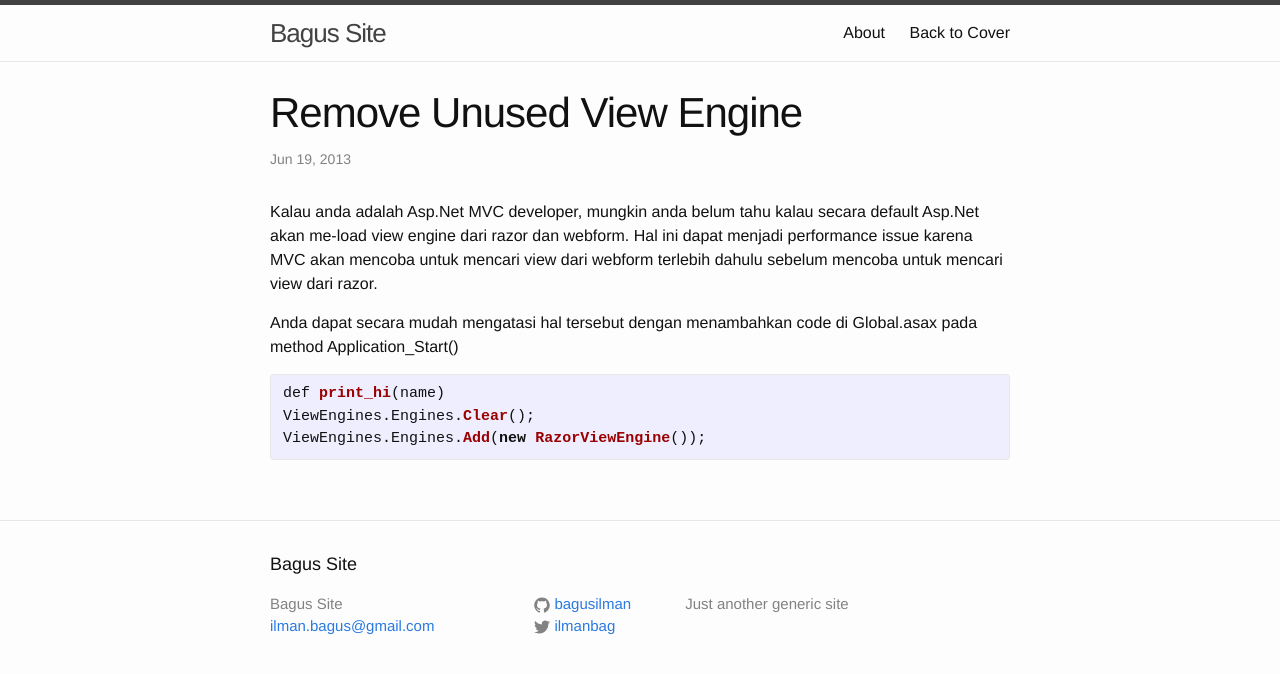
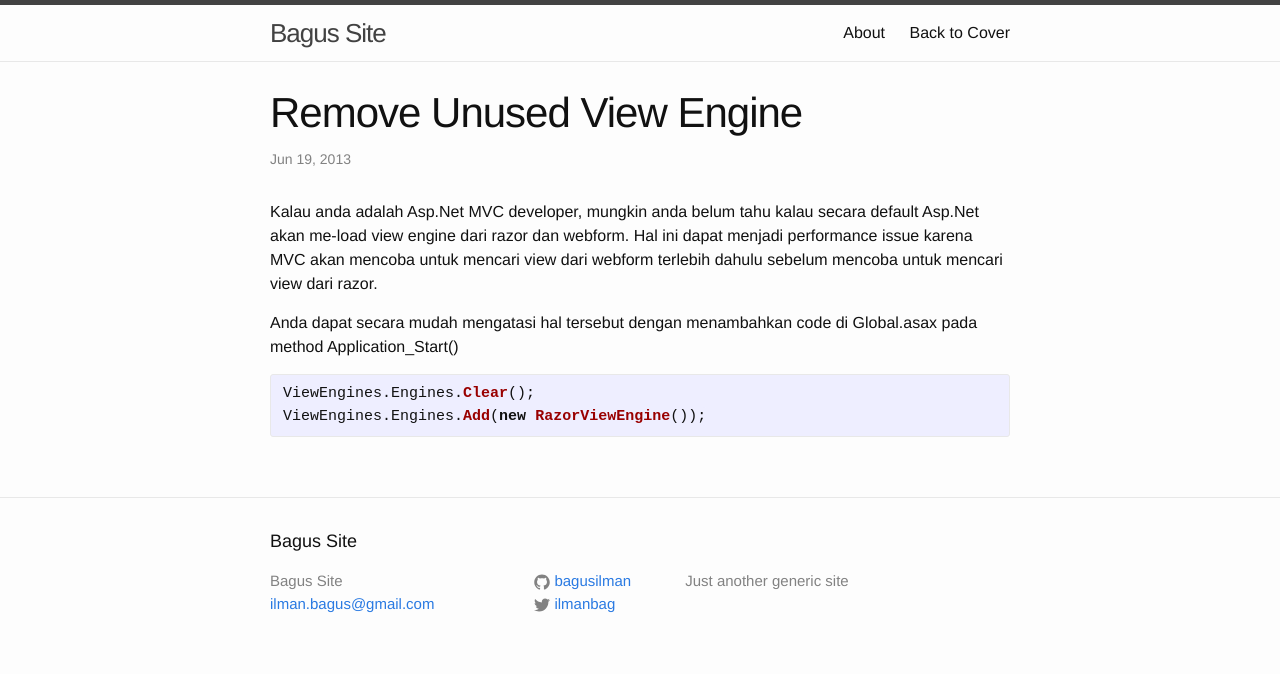
Before and after one commit to BagusIlman/bagusilman.github.io, a Jekyll site: the page built from _posts/2013-06-19-remove-unused-view-engine.markdown, in a window 1280 px wide. Shown: the top 674 px of the page. Built offline with Jekyll 4.4.1, drawn with Linux system fonts in a browser that asks for light colours.

Commit message:
fix view engine article

```diff
--- a/_posts/2013-06-19-remove-unused-view-engine.markdown
+++ b/_posts/2013-06-19-remove-unused-view-engine.markdown
@@ -9,7 +9,6 @@ Kalau anda adalah Asp.Net MVC developer, mungkin anda belum tahu kalau secara de
 Anda dapat secara mudah mengatasi hal tersebut dengan menambahkan code di Global.asax pada method Application_Start()
 
 {% highlight csharp %}
-def print_hi(name)
 ViewEngines.Engines.Clear();
 ViewEngines.Engines.Add(new RazorViewEngine());
 {% endhighlight %}
```
